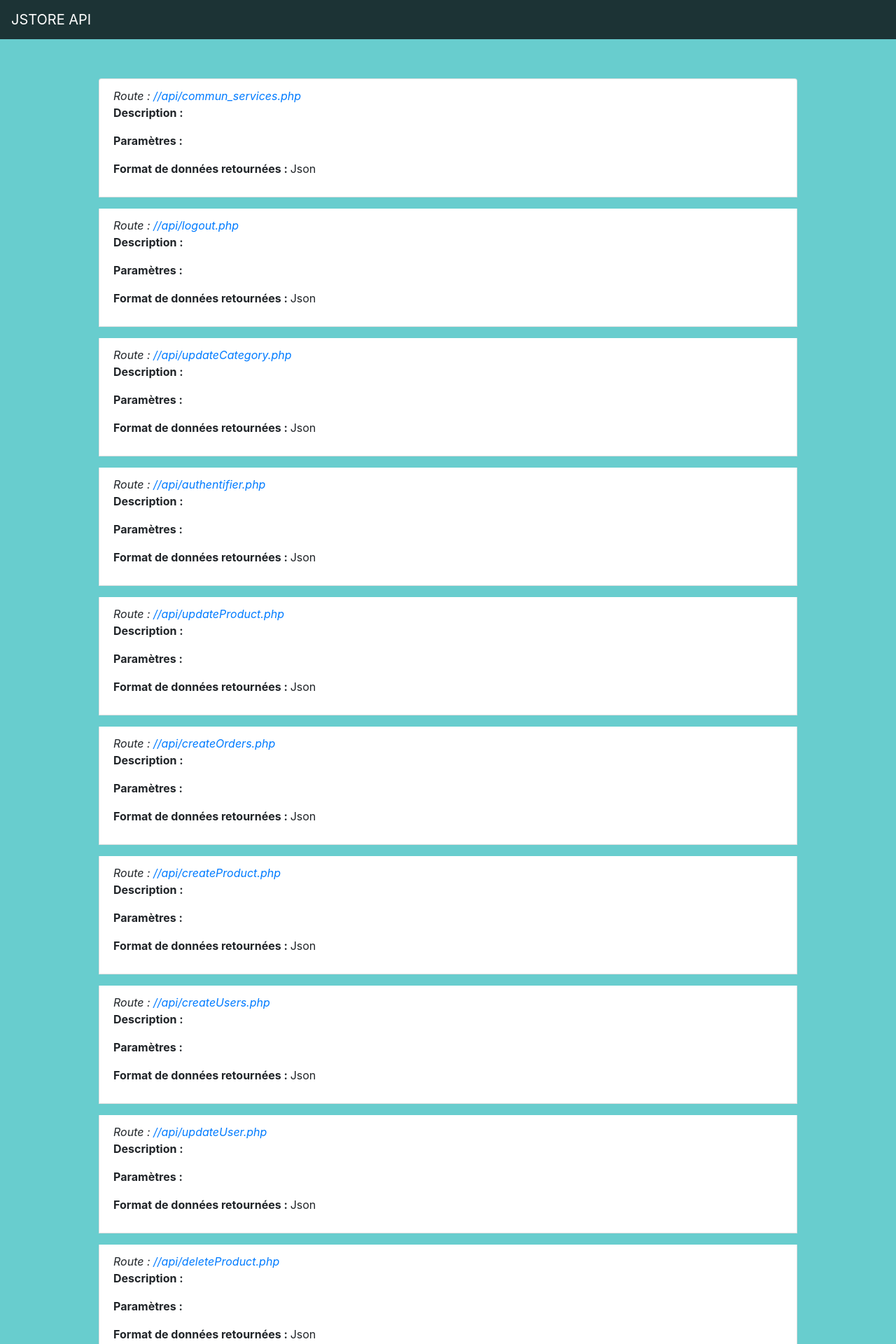
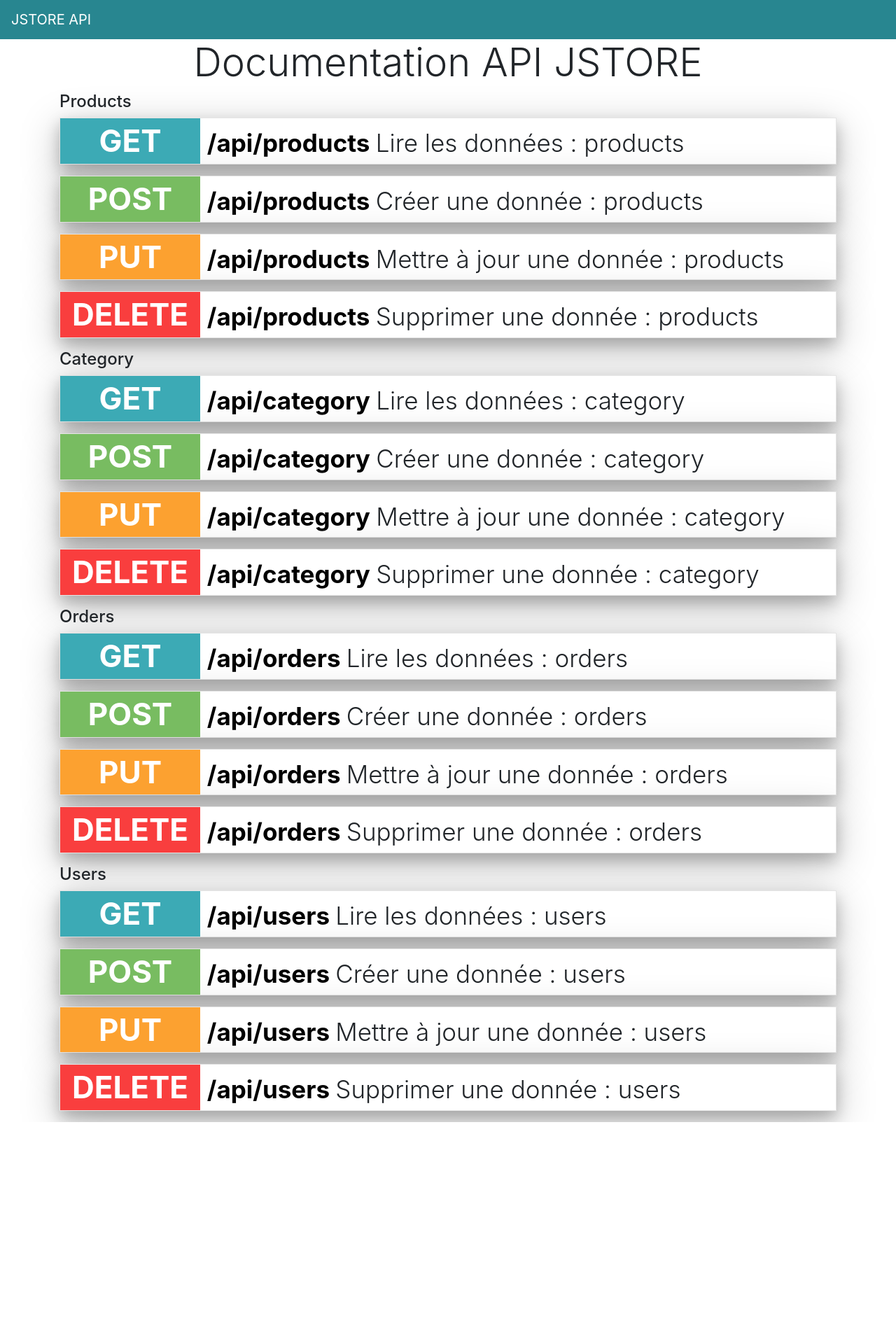
Before and after one commit to sofienlachheb/Backend-ecommerce, a PHP site: page / in a window 1280 px wide. Shown: the top 1920 px of the page at 70% size. After the commit the page ends 1603 px from the top, so only its background shows below. Run offline with PHP 8.4, Linux system fonts and the light colour scheme.

Commit message:
WEB SERVICE v1.0.4

```diff
--- a/api/commun_services.php
+++ b/api/commun_services.php
@@ -74,7 +74,7 @@ function controlAccess(){
     }
 }
 
-controlAccess();
+//controlAccess();
 
 
 
--- a/config/config.php
+++ b/config/config.php
@@ -10,5 +10,14 @@
     define("HOST", "localhost");
     define("DB_NAME", "ecommerce");
 
+    $METHODES = [
+      "get"=>["description"=>"Lire les données","prefixe"=>"get" ],
+      "post"=>["description"=>"Créer une donnée","prefixe"=>"create" ],
+      "put"=>["description"=>"Mettre à jour une donnée","prefixe"=>"update" ],
+      "delete"=>["description"=>"Supprimer une donnée", "prefixe"=>"delete"],
+
+    ];
+
+    $_ROUTES = ["products", "category", "orders","users"];
 
 ?>
--- a/index.php
+++ b/index.php
@@ -1,71 +1,93 @@
-
 <?php
-  define("BASE_URL", dirname($_SERVER['SCRIPT_NAME']));
+require 'config/config.php';
+define("BASE_URL", dirname($_SERVER['SCRIPT_NAME']));
 
 ?>
-<!doctype html>
+<!DOCTYPE html>
 <html lang="en">
-  <head>
-    <!-- Required meta tags -->
-    <meta charset="utf-8">
-    <meta name="viewport" content="width=device-width, initial-scale=1, shrink-to-fit=no">
 
-    <!-- Bootstrap CSS -->
+<head>
+    <meta charset="UTF-8">
+    <meta name="viewport" content="width=<device-width>, initial-scale=1.0">
     <link rel="stylesheet" href="https://stackpath.bootstrapcdn.com/bootstrap/4.5.2/css/bootstrap.min.css" integrity="sha384-JcKb8q3iqJ61gNV9KGb8thSsNjpSL0n8PARn9HuZOnIxN0hoP+VmmDGMN5t9UJ0Z" crossorigin="anonymous">
  <style>
-     body{
-         background-color: #68cdce;
+
+     a{
+       color: black;
+     }
+     p{
+      background-color: #fff;
+      font-size: 35px;
+      border: 1px solid rgba(0,0,0,.1);
+      box-shadow:
+        0 10px 20px rgba(0,0,0,.22),
+        0 14px 56px rgba(0,0,0,.25);
+
+     }
+     p span:nth-child(1){
+       display: inline-block;
+        font-size: 44px;
+        font-weight: 700;
+        min-width: 200px;
+        padding: 6px 15px;
+        text-align: center;
+        color: #fff;
+     }
+     p span:nth-child(2){
+      font-size: 35px;
+      font-weight: 700;
+     }
+     .get{
+      background-color: #3caab5;
+      text-transform: uppercase;
+     }
+     .post{
+      background-color: #78bc61;
+      text-transform: uppercase;
+     }
+     .delete{
+      background-color: #f93e3e;
+      text-transform: uppercase;
+     }
+     .put{
+      background-color: #fca130;
+      text-transform: uppercase;
      }
      nav.navbar{
-         background-color: #1c3335 !important;
+         background-color: #288690 !important;
      }
 
  </style>
     <title>API JSORE !</title>
-  </head>
-  <body>
+</head>
+
+<body>
     <nav class="navbar navbar-expand-lg navbar-dark bg-success">
         <a class="navbar-brand" href="#">JSTORE API</a>
         <button class="navbar-toggler" type="button" data-toggle="collapse" data-target="#navbarSupportedContent" aria-controls="navbarSupportedContent" aria-expanded="false" aria-label="Toggle navigation">
             <span class="navbar-toggler-icon"></span>
         </button>
+    </nav>
+    <div class="container">
+      <h1 class="text-center display-4">Documentation API JSTORE</h1>
 
+    <?php
 
-    </nav>
+        // Ouverture du dossier API
+        foreach ($_ROUTES as $key => $entity) {
+            $response = "<div id='$entity' class='display-4'><h4>".ucwords($entity)."</h4>";
+            foreach ($METHODES as $methode => $description) {
+              $response .= "<p><span class='$methode'> $methode </span>
+              <span class='url'>
+              <a href='".BASE_URL."/api/$entity'target='_blank'> /api/$entity</a>
+              </span>
+              ".$description['description']." : $entity</p>";
+            }
+            echo $response.'</div>';
+        }
 
-    <div class="container">
-    <ul class="list-group  m-5">
-    <?php
-        $nom_dossier = 'api/';
-        $dossier = opendir($nom_dossier);
-
-
-        while($fichier = readdir($dossier))
-        {
-            if($fichier != '.' && $fichier != '..')
-            {
-            echo '<li class="list-group-item m-2">
-
-            <var>Route : <a href="'.BASE_URL.'/api/'.$fichier.'" target="_blank">'.BASE_URL.'/api/'.$fichier.'</a></var>
-            <p><strong>Description : </strong></p>
-            <p><strong>Paramètres : </strong></p>
-            <p><strong>Format de données retournées : </strong>Json</p>
-            </li>';
-            }
-        }
-        closedir($dossier);
     ?>
 
+</body>
 
-    </ul>
-
-    </div>
-
-
-    <!-- Optional JavaScript -->
-    <!-- jQuery first, then Popper.js, then Bootstrap JS -->
-    <script src="https://code.jquery.com/jquery-3.5.1.slim.min.js" integrity="sha384-DfXdz2htPH0lsSSs5nCTpuj/zy4C+OGpamoFVy38MVBnE+IbbVYUew+OrCXaRkfj" crossorigin="anonymous"></script>
-    <script src="https://cdn.jsdelivr.net/npm/popper.js@1.16.1/dist/umd/popper.min.js" integrity="sha384-9/reFTGAW83EW2RDu2S0VKaIzap3H66lZH81PoYlFhbGU+6BZp6G7niu735Sk7lN" crossorigin="anonymous"></script>
-    <script src="https://stackpath.bootstrapcdn.com/bootstrap/4.5.2/js/bootstrap.min.js" integrity="sha384-B4gt1jrGC7Jh4AgTPSdUtOBvfO8shuf57BaghqFfPlYxofvL8/KUEfYiJOMMV+rV" crossorigin="anonymous"></script>
-  </body>
 </html>
```
Also changed, not shown: api/index.php (added, +37 -0 lines), api/test.php (deleted, +0 -11 lines), api/.htaccess (added), api/createProducts.php (renamed from api/createProduct.php).
